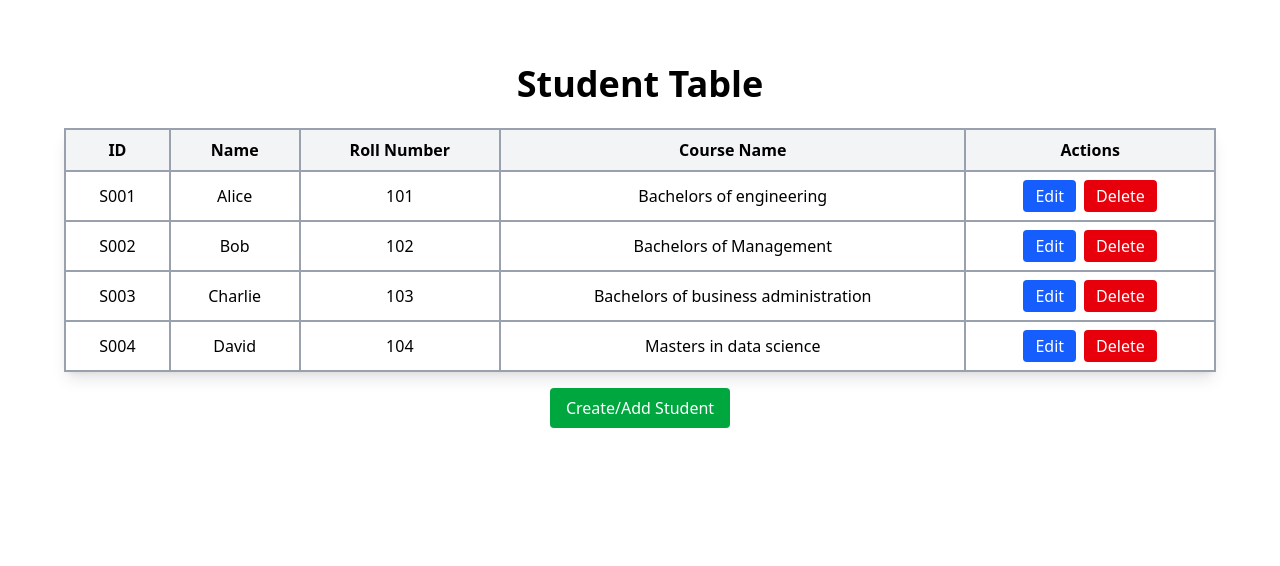
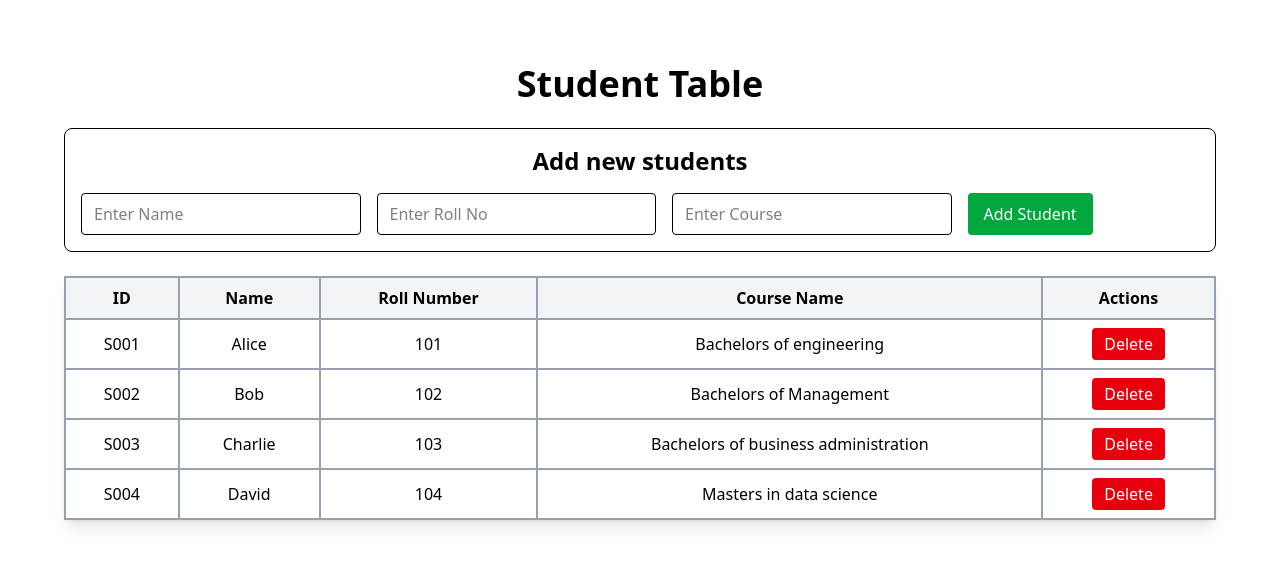
Before and after one commit to HitaarnavBhatia/SonarTest, a React (Vite) app: page / in a window 1280 px wide. Shown: the top 566 px of the page. Built offline with nearby package versions, Linux system fonts and the light colour scheme.

Commit message:
added form for adding students

```diff
--- a/src/App.jsx
+++ b/src/App.jsx
@@ -17,20 +17,31 @@ function App() {
 
     const [students, setStudents] = useState(initialStudents);
 
+    const [name, setName] = useState("");
+    const [roll, setRoll] = useState("");
+    const [course, setCourse] = useState("");
+
     //saves students data to locaStorage whenevr its updated
     useEffect(() => (
         localStorage.setItem("students", JSON.stringify(students))
       ), [students]);
 
-    function addStudent() {
+      function addStudent(e) {
+        e.preventDefault();
+
         const newStudent = {
-            id: `S00${students.length + 1}`,
-            name: "New Student",
-            roll: `${100 + students.length + 1}`,
-            course: "Course Name",
+          id: `S00${students.length + 1}`,
+          name,
+          roll,
+          course,
         };
+
         setStudents([...students, newStudent]);
-    }
+
+        setName("");
+        setRoll("");
+        setCourse("");
+      }
 
     function deleteStudent(index) {
       const newStudents = students.slice();
@@ -44,6 +55,34 @@ function App() {
                 Student Table
             </h1>
 
+        <form onSubmit= {addStudent} className="mb-6 p-4 border border-grey-300 rounded-lg bg-grey-50">
+
+            <h2 className="text-2xl font-semibold mb-4">Add new students</h2>
+
+        <div className="flex gap-4">
+          <input  onChange={(e) => setName(e.target.value)} type="text" placeholder="Enter Name"
+            value={name}
+            className="border px-3 py-2 rounded w-1/4"
+          />
+
+          <input className="border px-3 py-2 rounded w-1/4" type="number" placeholder="Enter Roll No"
+            value={roll}
+            onChange={(e) => setRoll(e.target.value)}
+          />
+
+          <input className="border px-3 py-2 rounded w-1/4" type="text" placeholder="Enter Course"
+            value={course}
+            onChange={(e) => setCourse(e.target.value)}
+          />
+
+          <button
+            type="submit"
+            className="bg-green-600 hover:bg-green-700 text-white px-4 py-2 rounded"
+          >
+            Add Student
+          </button>
+        </div>
+        </form>
             <table className="border border-gray-400 w-full shadow-lg">
                 <thead className="bg-gray-100">
                     <tr>
@@ -63,9 +102,6 @@ function App() {
                             <td className="border-2 border-gray-400 px-4 py-2">{student.roll}</td>
                             <td className="border-2 border-gray-400 px-4 py-2">{student.course}</td>
                             <td className="border-2 border-gray-400 px-4 py-2 space-x-2">
-                                <button className="bg-blue-600 hover:bg-blue-700 text-white px-3 py-1 rounded">
-                                    Edit
-                                </button>
                                 <button
                                       onClick={() => deleteStudent(index)}
                                       className="bg-red-600 hover:bg-red-700 text-white px-3 py-1 rounded"
@@ -78,12 +114,7 @@ function App() {
                 </tbody>
             </table>
 
-            <button
-                onClick={addStudent}
-                className="mt-4 bg-green-600 hover:bg-green-700 text-white px-4 py-2 rounded"
-            >
-                Create/Add Student
-            </button>
+
         </div>
     );
 }
```
